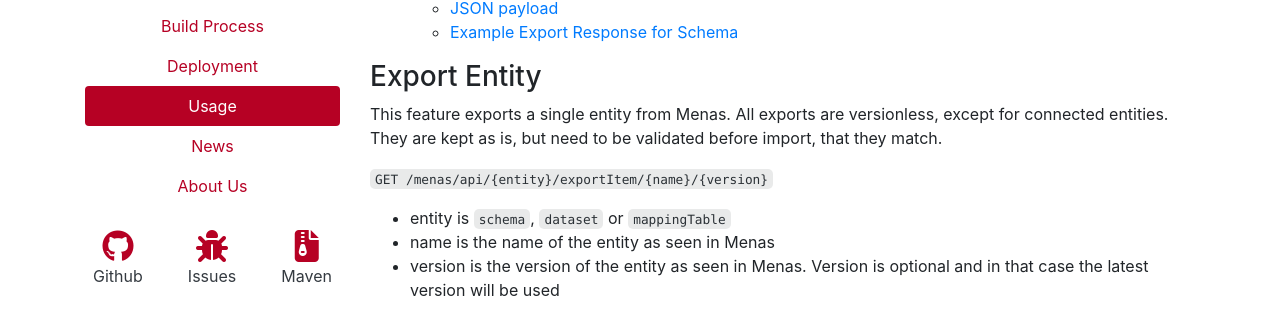
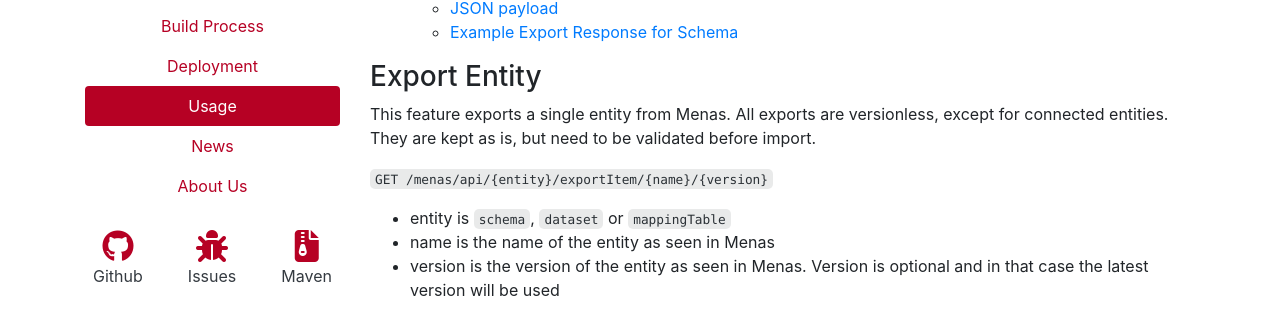
Before and after one commit to AbsaOSS/enceladus, a Jekyll site: the page built from _docs/2.0.0/usage/menas-api.md, in a window 1280 px wide and 900 px high. Shown: the part 334-653 px from the top of the window. Built offline with Jekyll 4.4.1, drawn with Linux system fonts in a browser that asks for light colours; nearby versions of some CDN libraries.

Commit message:
Update menas-api.md

```diff
--- a/_docs/2.0.0/usage/menas-api.md
+++ b/_docs/2.0.0/usage/menas-api.md
@@ -16,7 +16,7 @@ categories:
 
 ### Export Entity
 
-This feature exports a single entity from Menas. All exports are versionless, except for connected entities. They are kept as is, but need to be validated before import, that they match.
+This feature exports a single entity from Menas. All exports are versionless, except for connected entities. They are kept as is, but need to be validated before import.
 
 `GET /menas/api/{entity}/exportItem/{name}/{version}`
 
```
